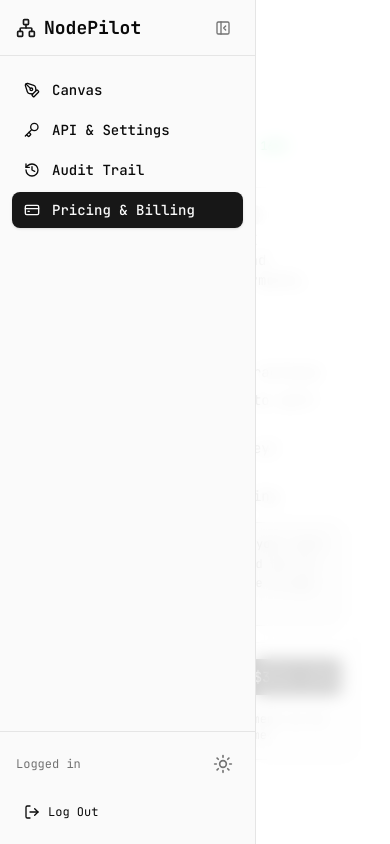
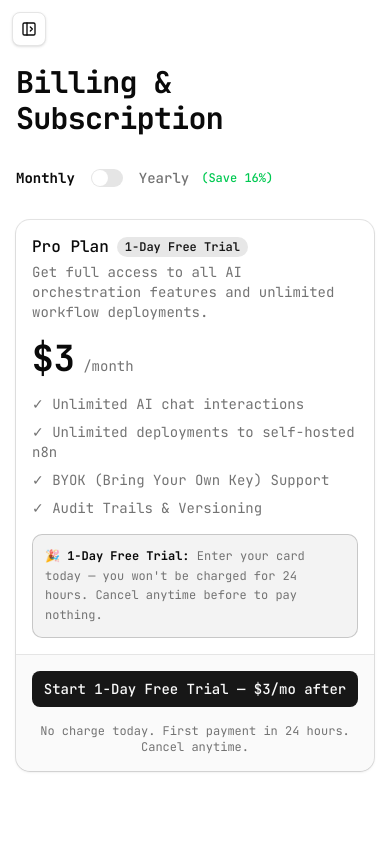
Before and after one commit to Mohamed-Jameel-13/Node-Pilot-N8n-workflow-generator-, a Next.js app in the folder frontend/: page /dashboard/billing in a window 390 px wide. Built offline with nearby package versions, Linux system fonts and the light colour scheme; no server answers.

Commit message:
feat: implement dashboard layout and core workspace features including canvas, billing, keys, and audit logs

```diff
--- a/frontend/src/app/dashboard/[workspaceId]/audit/page.tsx
+++ b/frontend/src/app/dashboard/[workspaceId]/audit/page.tsx
@@ -10,7 +10,7 @@ export default function AuditTrailPage({ params }: { params: Promise<{ workspace
   const { workspaceId } = use(params);
 
   return (
-    <div className="flex-1 p-8 overflow-y-auto bg-background text-foreground">
+    <div className="flex-1 p-4 pt-16 md:p-8 overflow-y-auto bg-background text-foreground">
       <div className="max-w-5xl mx-auto space-y-8">
         <div>
           <h1 className="text-3xl font-bold tracking-tight">Audit Trail</h1>
--- a/frontend/src/app/dashboard/[workspaceId]/canvas/page.tsx
+++ b/frontend/src/app/dashboard/[workspaceId]/canvas/page.tsx
@@ -1101,7 +1101,7 @@ export default function CanvasPage({ params }: { params: Promise<{ workspaceId:
 
   return (
     <div className="flex-1 flex flex-col min-h-0 bg-background text-foreground">
-      <header className="h-14 border-b border-border flex items-center justify-between px-4">
+      <header className="h-14 border-b border-border flex items-center justify-between pl-14 pr-4 md:px-4">
         <div className="flex items-center gap-4">
           <button
             onClick={() => setIsSidebarOpen(!isSidebarOpen)}
@@ -1119,12 +1119,12 @@ export default function CanvasPage({ params }: { params: Promise<{ workspaceId:
             type="text"
             value={workflowName}
             onChange={(e) => setWorkflowName(e.target.value)}
-            className="bg-background border border-border/50 rounded px-3 py-1 text-sm text-foreground focus:outline-none focus:ring-1 focus:ring-primary w-64"
+            className="bg-background border border-border/50 rounded px-3 py-1 text-sm text-foreground focus:outline-none focus:ring-1 focus:ring-primary w-24 sm:w-48 md:w-64"
             placeholder="Workflow Name"
           />
         </div>
         <div className="flex items-center gap-2">
-          <div className="flex items-center gap-1 border-r border-border pr-2 mr-2">
+          <div className="hidden sm:flex items-center gap-1 border-r border-border pr-2 mr-2">
             <button
               onClick={undo}
               disabled={history.index <= 0}
@@ -1158,16 +1158,23 @@ export default function CanvasPage({ params }: { params: Promise<{ workspaceId:
                 }).catch(() => {});
               }
             }}
-            className="text-sm font-medium text-secondary-foreground bg-secondary px-4 py-1.5 rounded-md hover:bg-secondary/80 transition-colors"
+            className="hidden sm:block text-sm font-medium text-secondary-foreground bg-secondary px-4 py-1.5 rounded-md hover:bg-secondary/80 transition-colors"
           >
             Clear Canvas
           </button>
           <button
             onClick={handleDeploy}
             disabled={isDeploying}
-            className="px-4 py-1.5 bg-primary hover:bg-primary/90 text-primary-foreground disabled:opacity-50 disabled:cursor-not-allowed rounded text-sm font-medium shadow-sm"
+            className="px-2.5 py-1.5 md:px-4 md:py-1.5 bg-primary hover:bg-primary/90 text-primary-foreground disabled:opacity-50 disabled:cursor-not-allowed rounded text-xs md:text-sm font-medium shadow-sm transition-all"
           >
-            {isDeploying ? "Deploying..." : "Deploy to n8n"}
+            {isDeploying ? (
+              "Deploying..."
+            ) : (
+              <>
+                <span className="sm:hidden">Deploy</span>
+                <span className="hidden sm:inline">Deploy to n8n</span>
+              </>
+            )}
           </button>
           {/* WorkflowCompiler v2 Score Badge */}
           {isCompiling ? (
@@ -1178,7 +1185,7 @@ export default function CanvasPage({ params }: { params: Promise<{ workspaceId:
           ) : compilerScore ? (
             <div
               title={compilerScore.warnings.length > 0 ? `Warnings:\n${compilerScore.warnings.join('\n')}` : 'Workflow passed all compiler checks'}
-              className={`flex items-center gap-1.5 px-3 py-1.5 rounded-md text-xs font-mono border cursor-help transition-all ${
+              className={`hidden sm:flex items-center gap-1.5 px-3 py-1.5 rounded-md text-xs font-mono border cursor-help transition-all ${
                 compilerScore.score >= 95
                   ? 'bg-emerald-500/10 text-emerald-600 border-emerald-500/30 dark:text-emerald-400'
                   : compilerScore.score >= 70
@@ -1203,7 +1210,7 @@ export default function CanvasPage({ params }: { params: Promise<{ workspaceId:
 
       <div className="flex-1 flex overflow-hidden">
         {/* React Flow Canvas */}
-        <div className="hidden md:block flex-1 relative bg-muted/5">
+        <div className={`${isSidebarOpen ? 'hidden md:block' : 'block'} flex-1 relative bg-muted/5`}>
           <ReactFlow
             nodes={nodes}
             edges={edges}
@@ -1390,7 +1397,7 @@ export default function CanvasPage({ params }: { params: Promise<{ workspaceId:
         </div>
 {/* Chat History Sidebar */}
         {isChatHistoryOpen && (
-          <div className="w-64 border-l border-border flex flex-col bg-sidebar">
+          <div className="fixed inset-y-0 right-0 z-50 w-64 border-l border-border flex flex-col bg-sidebar shadow-2xl md:relative md:top-auto md:bottom-auto md:right-auto md:z-0 md:shadow-none">
             <div className="p-3 border-b border-border flex items-center justify-between">
               <h3 className="font-semibold text-sm text-sidebar-foreground">Chat History</h3>
               <button
--- a/frontend/src/app/dashboard/billing/page.tsx
+++ b/frontend/src/app/dashboard/billing/page.tsx
@@ -188,7 +188,7 @@ export default function BillingPage() {
   }
 
   return (
-    <div className="flex-1 p-8 overflow-y-auto bg-background text-foreground">
+    <div className="flex-1 p-4 pt-16 md:p-8 overflow-y-auto bg-background text-foreground">
       <div className="max-w-3xl mx-auto space-y-8">
         <h1 className="text-3xl font-bold tracking-tight">Billing & Subscription</h1>
 
--- a/frontend/src/app/dashboard/keys/page.tsx
+++ b/frontend/src/app/dashboard/keys/page.tsx
@@ -224,7 +224,7 @@ export default function ApiKeysAndSettingsPage() {
 
 
   return (
-    <div className="flex-1 p-8 overflow-y-auto bg-background text-foreground h-screen">
+    <div className="flex-1 p-4 pt-16 md:p-8 overflow-y-auto bg-background text-foreground h-screen">
       <div className="max-w-4xl mx-auto space-y-8">
         <div>
           <h1 className="text-3xl font-bold tracking-tight">API & Configuration Settings</h1>
--- a/frontend/src/app/dashboard/layout.tsx
+++ b/frontend/src/app/dashboard/layout.tsx
@@ -1,6 +1,6 @@
 "use client";
 
-import { useState } from "react";
+import { useState, useEffect } from "react";
 import Link from "next/link";
 import { usePathname, useParams, useRouter } from "next/navigation";
 import { LayoutDashboard, Settings, CreditCard, Network, PenTool, Settings2, ArrowLeft, PanelLeftClose, PanelLeftOpen, History, Key, LogOut } from "lucide-react";
@@ -13,6 +13,12 @@ export default function DashboardLayout({ children }: { children: React.ReactNod
   const params = useParams();
   const workspaceId = params?.workspaceId as string;
   const [isSidebarOpen, setIsSidebarOpen] = useState(true);
+
+  useEffect(() => {
+    if (typeof window !== "undefined" && window.innerWidth < 768) {
+      setIsSidebarOpen(false);
+    }
+  }, []);
 
   const navItems = [
     { name: "Canvas", href: `/dashboard/default/canvas`, icon: PenTool },
@@ -98,15 +104,16 @@ export default function DashboardLayout({ children }: { children: React.ReactNod
       {/* Main Content Area */}
       <main className="flex-1 flex flex-col min-w-0 w-full overflow-hidden bg-background relative">
         {/* Mobile menu toggle (visible only when sidebar is hidden on mobile) */}
+        {children}
         {!isSidebarOpen && (
           <button
             onClick={() => setIsSidebarOpen(true)}
-            className="md:hidden absolute top-4 left-4 z-30 p-2 bg-background border border-border rounded-md shadow-sm"
+            className="md:hidden absolute top-3 left-3 z-[45] p-2 bg-background border border-border rounded-md shadow-sm text-foreground hover:bg-muted transition-colors flex items-center justify-center"
+            title="Open Sidebar"
           >
             <PanelLeftOpen className="w-4 h-4" />
           </button>
         )}
-        {children}
       </main>
     </div>
   );
```
